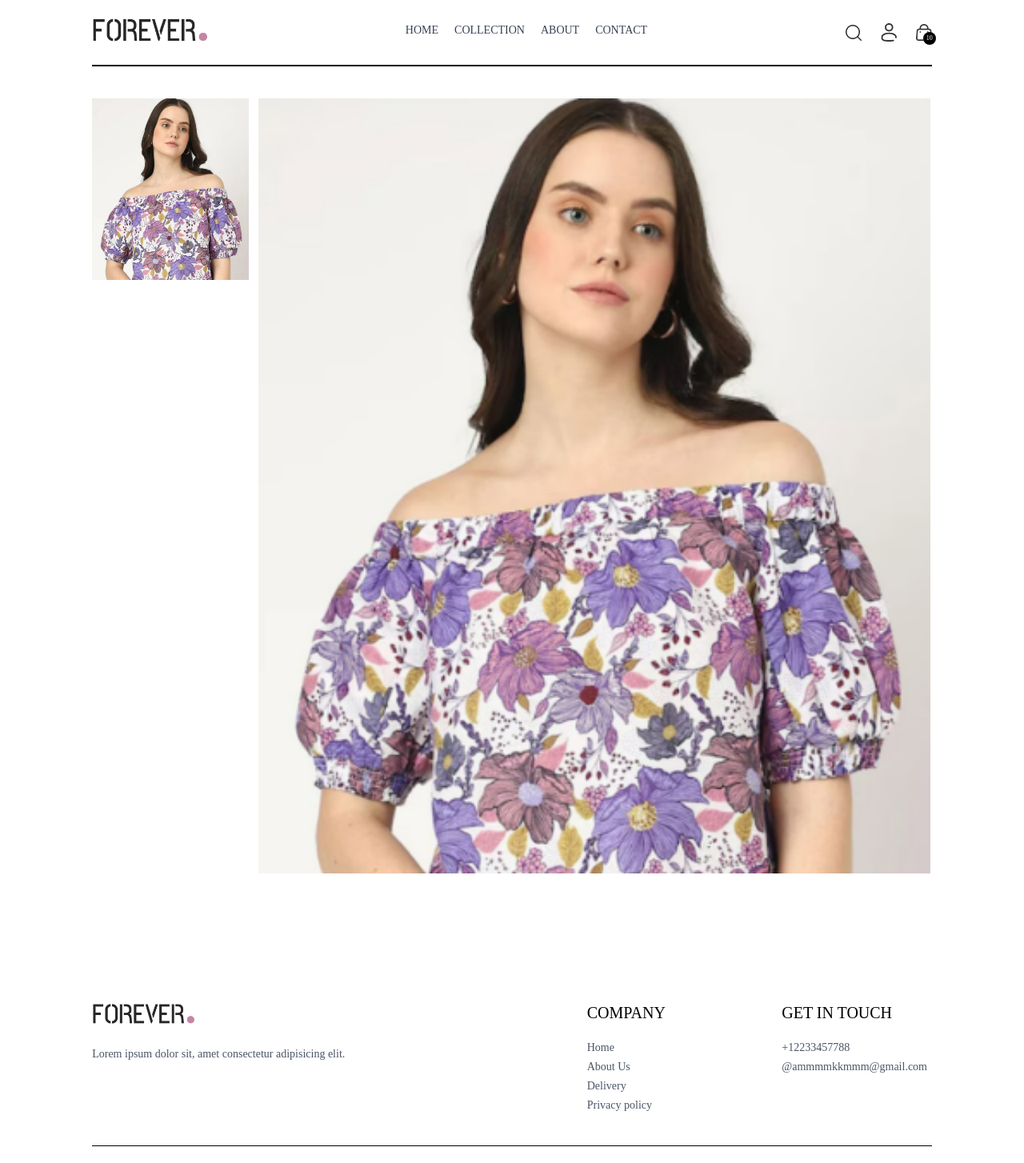
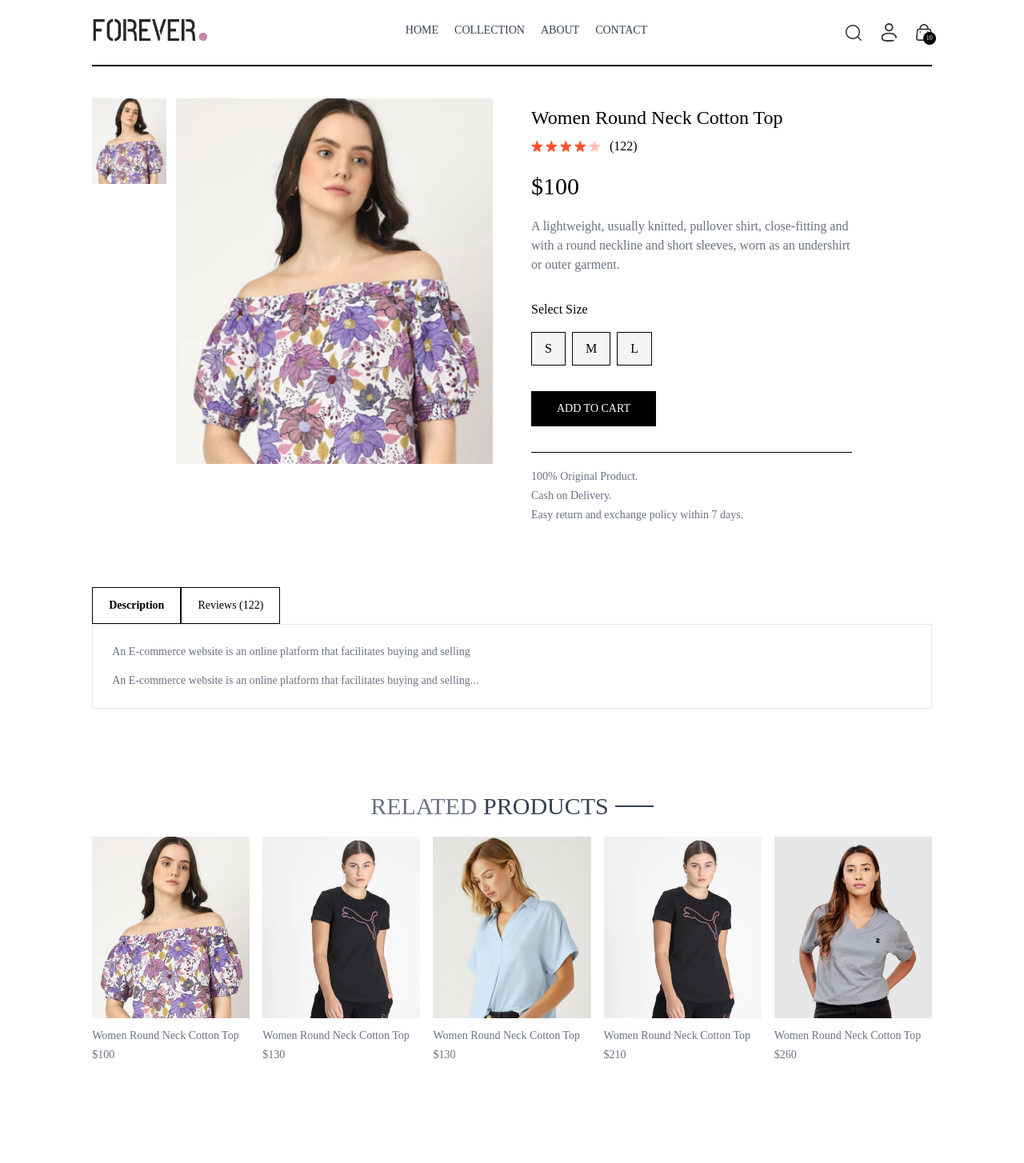
Before and after one commit to Muraydevs1/E-COM, a React (Vite) app in the folder Frontend/: page /product/aaaaa in a window 1280 px wide. Shown: the top 1454 px of the page at 80% size. Built offline with nearby package versions, Linux system fonts and the light colour scheme.

Commit message:
making new additions

```diff
--- /dev/null
+++ b/Frontend/src/components/RelatedProducts.jsx
@@ -0,0 +1,36 @@
+import React, { useContext, useEffect, useState } from 'react'
+import { ShopContext } from '../context/ShopContext'
+import Title from './Title';
+import ProductItem from './ProductItem';
+
+function RelatedProducts({category, subCategory}) {
+    const {products} = useContext(ShopContext);
+    const [related, setRelated] = useState([]);
+
+    useEffect(()=>{
+        if(products.length > 0){
+            let productsCopy = products.slice();
+            productsCopy = productsCopy.filter((item)=>category===item.category)
+            productsCopy = productsCopy.filter((item)=>subCategory===item.subCategory)
+         setRelated(productsCopy.slice(0,5));
+
+        }
+    },[products])
+
+  return (
+    <div className='my-24'>
+        <div className='text-center text-3xl py-2'>
+            <Title text1={'RELATED'} text2={'PRODUCTS'}/>
+        </div>
+        <div className='grid grid-col-2 sm:grid-cols-3 md:grid-cols-4 lg:grid-cols-5 gap-4 gap-y-6 justify-center '>
+            {related.map((item, index)=>(
+                <ProductItem key={index} id={item._id} name={item.name} price={item.price} image={item.image}/>
+            ))}
+        </div>
+      <div>
+      </div>
+    </div>
+  )
+}
+
+export default RelatedProducts
--- a/Frontend/src/context/ShopContext.jsx
+++ b/Frontend/src/context/ShopContext.jsx
@@ -1,4 +1,4 @@
-import { createContext, useEffect, useState} from "react";
+import { createContext, use, useEffect, useState} from "react";
 import { products } from "../assets/assets";
 
 export const ShopContext = createContext();
@@ -8,6 +8,28 @@
     const deliveryFee = 10;
     const [search, setSearch] = useState('');
     const [showSearch, setShowSearch] = useState(false)
+    const [cartItems, setcartItems] = useState({})
+
+    const addToCart = async (itemId, size)=>{
+        let cartData = structuredClone(cartItems);
+
+        if (cartData[itemId]){
+            if(cartData[itemId][size]){
+                cartData[itemId][size] +=1;
+            } else{
+                cartData[itemId][size] = 1;
+            }
+        } else {
+            cartData[itemId] = {};
+            cartData[itemId][size] = 1;
+        }
+        setcartItems(cartData);
+    }
+
+    useEffect(()=>{
+        console.log(cartItems);
+
+    },[cartItems])
 
     const value ={
         products,
@@ -16,7 +38,9 @@
         showSearch,
         setShowSearch,
         search,
-        setSearch
+        setSearch,
+        cartItems,
+        addToCart
     }
     return (
         <ShopContext.Provider value={value}>
--- a/Frontend/src/index.css
+++ b/Frontend/src/index.css
@@ -9,6 +9,9 @@
   font-family: Outfit;
 }
 
+::-webkit-scrollbar{
+  display: none;
+}
 
 .prata-regular {
   font-family: "Prata", serif;
--- a/Frontend/src/pages/Product.jsx
+++ b/Frontend/src/pages/Product.jsx
@@ -1,12 +1,15 @@
 import React, { useContext, useEffect, useState } from 'react'
 import { useParams } from 'react-router-dom'
 import { ShopContext } from '../context/ShopContext'
+import { assets } from '../assets/assets';
+import RelatedProducts from '../components/RelatedProducts';
 
 function Product() {
   const {productId} = useParams()
-  const {products} = useContext(ShopContext);
+  const {products, currency, addToCart} = useContext(ShopContext);
   const [productData, setProductData] = useState(false);
   const [image, setImage] = useState('');
+  const [size, setSize] = useState('');
 
   const fetchProductData = async ()=>{
     products.map((item)=>{
@@ -31,20 +34,58 @@
         <div className='flex flex-1 flex-col-reverse gap-3 sm:flex-row'>
           <div className='flex sm:flex-col overflow-x-auto sm:overflow-y-scroll justify-between sm:justify-normal sm:w-[18.7%] w-full'>
             {productData.image.map((item, index)=>(
-              <img src={item} key={index} className='w-[24%] sm:w-full sm:mb-3 flex-shink-0 cursor-pointer' alt="" />
+              <img src={item} key={index} className='w-[24%] sm:w-full sm:mb-3 flex-shink-0 cursor-pointer' alt="" onClick={()=>setImage(item)} />
 
             ))}
           </div>
 
           <div className='w-full sm:w-[80%]'>
             <img className='w-full h-auto' src={image} alt="" />
-
           </div>
-
         </div>
-
+        {/* product information */}
+        <div className='flex-1 '>
+          <h1 className='font-medium text-2xl mt-2'>{productData.name}</h1>
+          <div className='flex items-center gap-1 mt-2'>
+            <img src={assets.star_icon} className='w-3.5' alt="" />
+            <img src={assets.star_icon} className='w-3.5' alt="" />
+            <img src={assets.star_icon} className='w-3.5' alt="" />
+            <img src={assets.star_icon} className='w-3.5' alt="" />
+            <img src={assets.star_dull_icon} className='w-3.5' alt="" />
+            <p className='pl-2'>(122)</p>
+          </div>
+          <p className='mt-5 text-3xl font-medium'>{currency}{productData.price}</p>
+          <p className='mt-5 text-gray-500 md:w-4/5'>{productData.description}</p>
+          <div className='flex flex-col gap-4 my-8'>
+            <p>Select Size</p>
+            <div className='flex gap-2'>
+              {productData.sizes.map((item, index)=>(
+                <button key={index} className={`border bg-gray-100 py-2 px-4 hover:cursor-pointer ${item===size? 'border-orange-500':''}`} onClick={()=>setSize(item)}>{item}</button>
+              ))}
+            </div>
+          </div>
+          <button className='bg-black text-white px-8 py-3 text-sm active:bg-gray-700 hover:cursor-pointer' onClick={()=>addToCart(productData._id, size)}>ADD TO CART</button>
+          <hr className='mt-8 sm:w-4/5'/>
+          <div className='text-sm text-gray-500 mt-5 flex flex-col gap-1'>
+            <p>100% Original Product.</p>
+            <p>Cash on Delivery.</p>
+            <p>Easy return and exchange policy within 7 days.</p>
+          </div>
+        </div>
       </div>
-
+      {/* Description and Review section */}
+      <div className='mt-20'>
+        <div className='flex'>
+          <b className='border px-5 py-3 text-sm'>Description</b>
+          <p className='border px-5 py-3 text-sm'>Reviews (122)</p>
+        </div>
+        <div className='flex flex-col gap-4 border border-gray-200 px-6 py-6 text-sm text-gray-500'>
+          <p>An E-commerce website is an online platform that facilitates buying and selling</p>
+          <p>An E-commerce website is an online platform that facilitates buying and selling...</p>
+        </div>
+      </div>
+      {/* display related products */}
+      <RelatedProducts category={productData.category} subCategory={productData.subCategory}/>
     </div>
   ): <div className='opacity-0'>
 
--- /dev/null
+++ b/package.json
@@ -0,0 +1,5 @@
+{
+  "dependencies": {
+    "react-toastify": "^11.0.5"
+  }
+}
```
Also changed, not shown: 1 other file (tests, documents, lock files or other folders).
